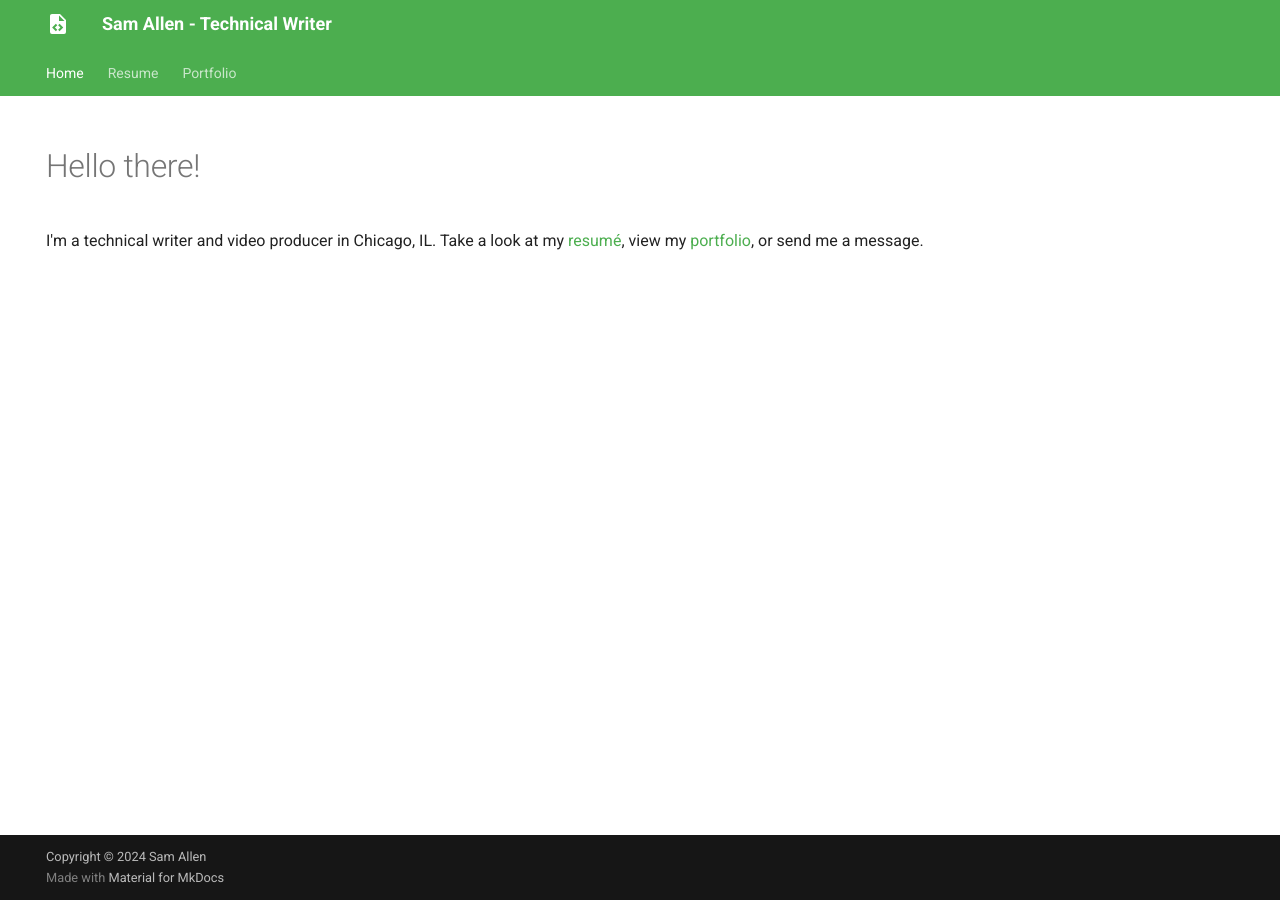
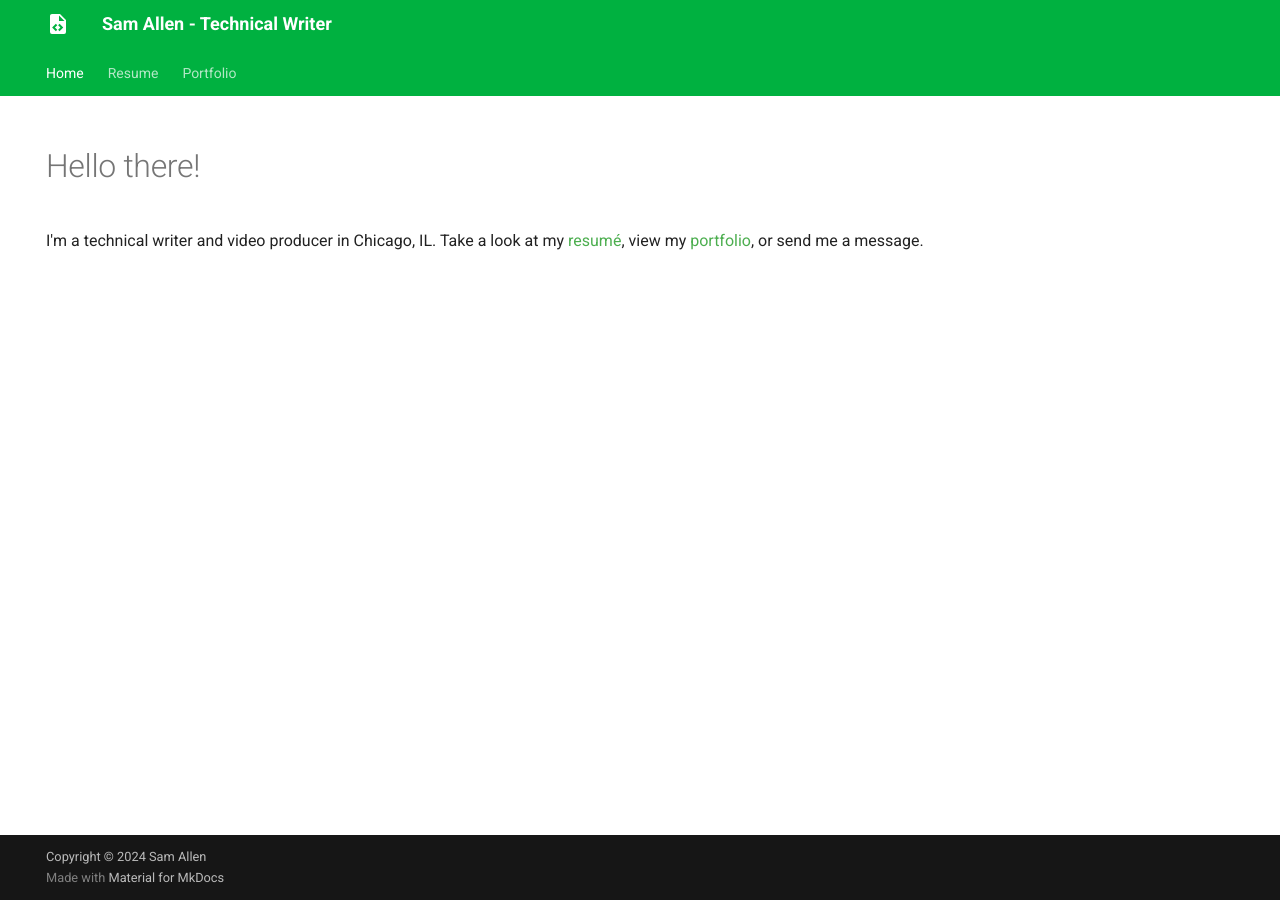
Before and after one commit to samwherever/samallen.pro, an MkDocs documentation site: the page built from docs/index.md, in a window 1280 px wide. Built offline with MkDocs 1.6.1 and Material for MkDocs 9.7.7, drawn with Linux system fonts in a browser that asks for light colours.

Commit message:
Custom CSS and color updates

```diff
--- /dev/null
+++ b/docs/stylesheets/extra.css
@@ -0,0 +1,3 @@
+* {
+ 	--md-primary-fg-color: #00B140;
+}
--- a/mkdocs.yml
+++ b/mkdocs.yml
@@ -26,5 +26,7 @@ markdown_extensions:
   - toc:
       toc_depth: 4
 
+extra_css:
+  - stylesheets/extra.css
 
 copyright: Copyright &copy; 2024 Sam Allen
```
Also changed, not shown: site/404.html, site/index.html, site/portfolio/api_documentation/index.html, site/portfolio/product-documentation/index.html, site/portfolio/support_sites/index.html, site/portfolio/uxuiwriting/index.html, site/portfolio/video/index.html, site/resume/index.html, site/stylesheets/extra.css (added), 1 other file.
